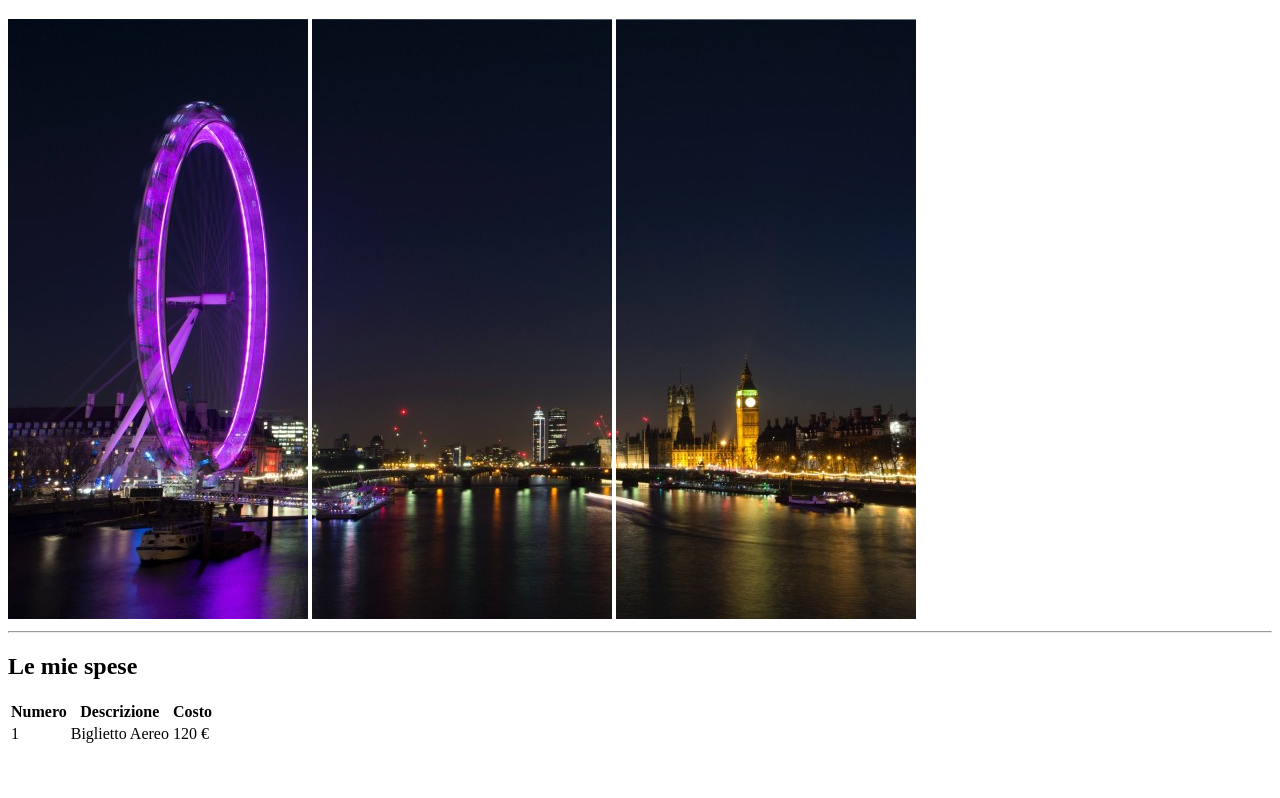
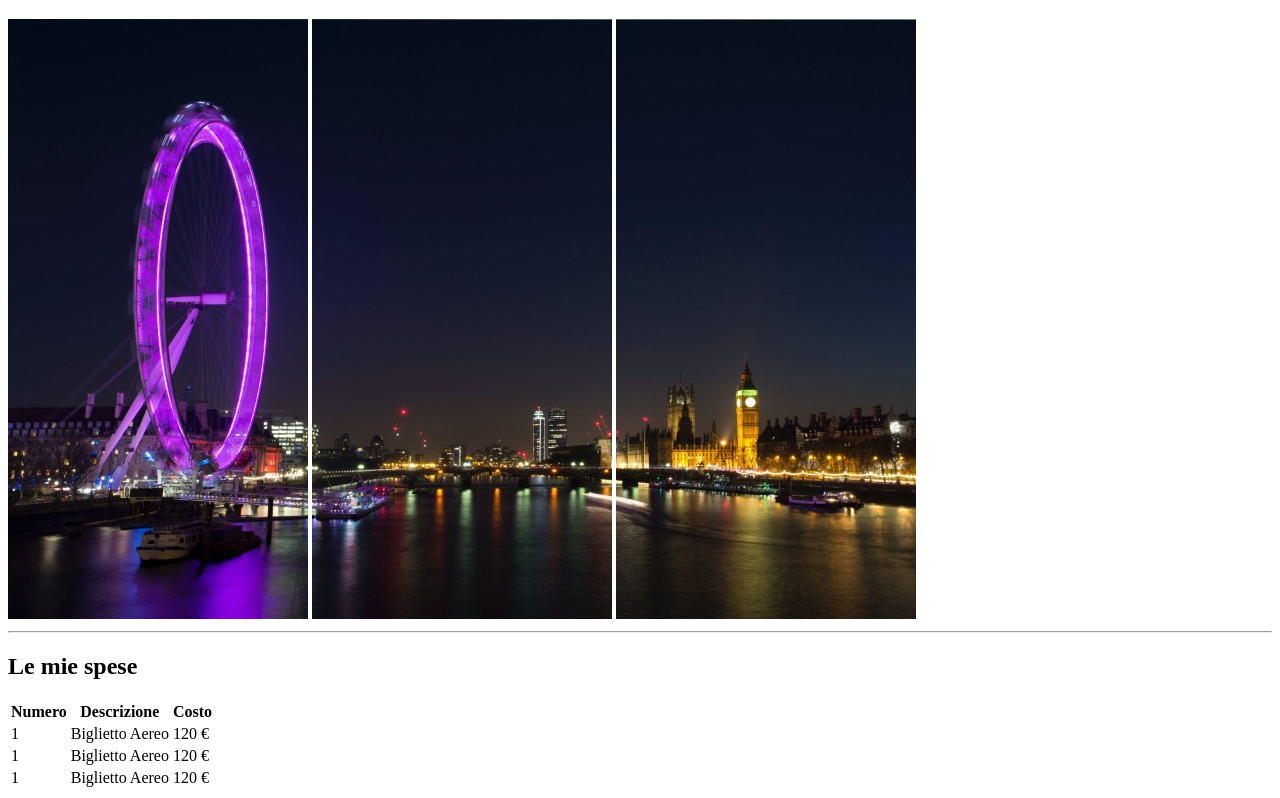
Before and after one commit to maripiero23/html-london-trip, a plain HTML site: page index.html in a window 1280 px wide. Shown: the part 61-859 px from the top of the page. Before the commit the page ends 815 px from the top, so only its background shows below. Drawn offline with Linux system fonts and the light colour scheme.

Commit message:
corpo tab2

```diff
--- a/index.html
+++ b/index.html
@@ -30,8 +30,18 @@
                     <td>1</td>
                     <td>Biglietto Aereo</td>
                     <td>120 &#x20AC;</td>
+                </tr>
+                <tr>
+                    <td>1</td>
+                    <td>Biglietto Aereo</td>
+                    <td>120 &#x20AC;</td>
+                </tr>
+                <tr>
+                    <td>1</td>
+                    <td>Biglietto Aereo</td>
+                    <td>120 &#x20AC;</td>
+                </tr>
 
-                </tr>
             </tbody>
         </table>
 
```
